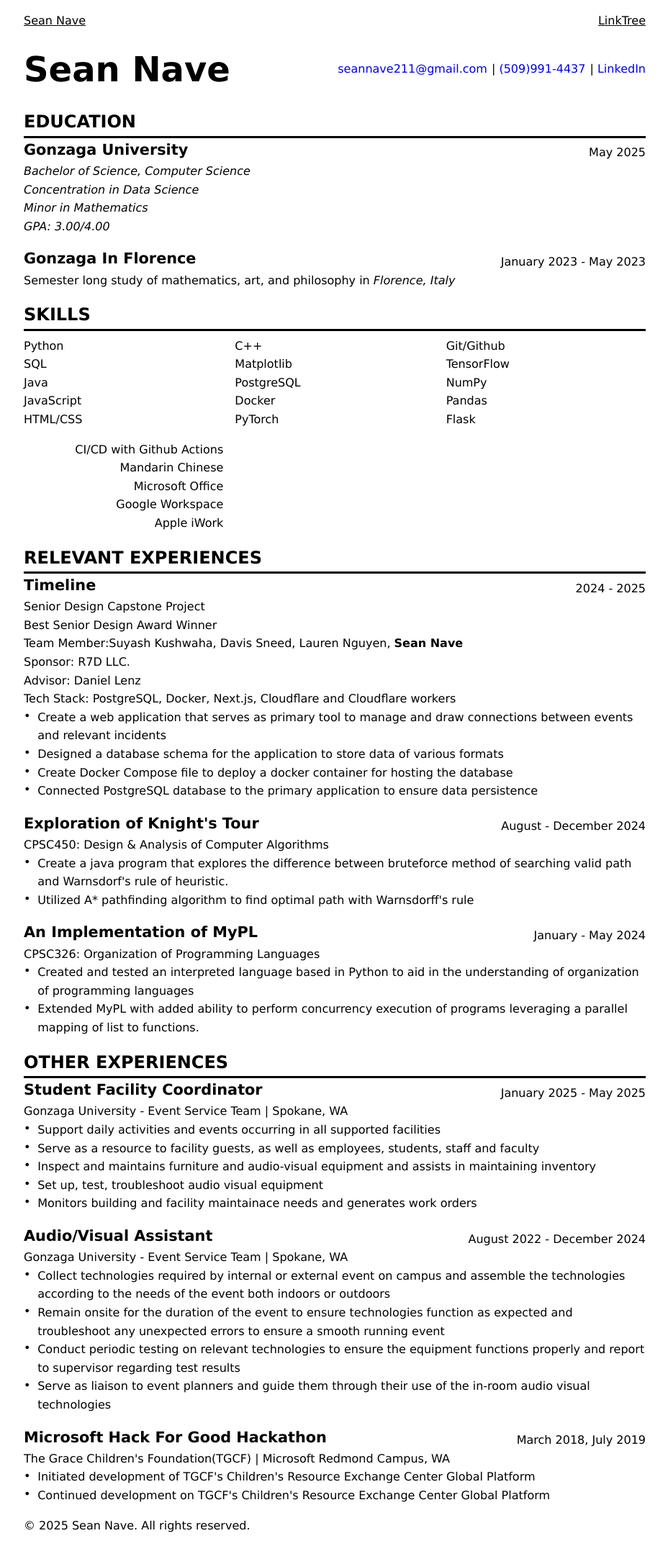
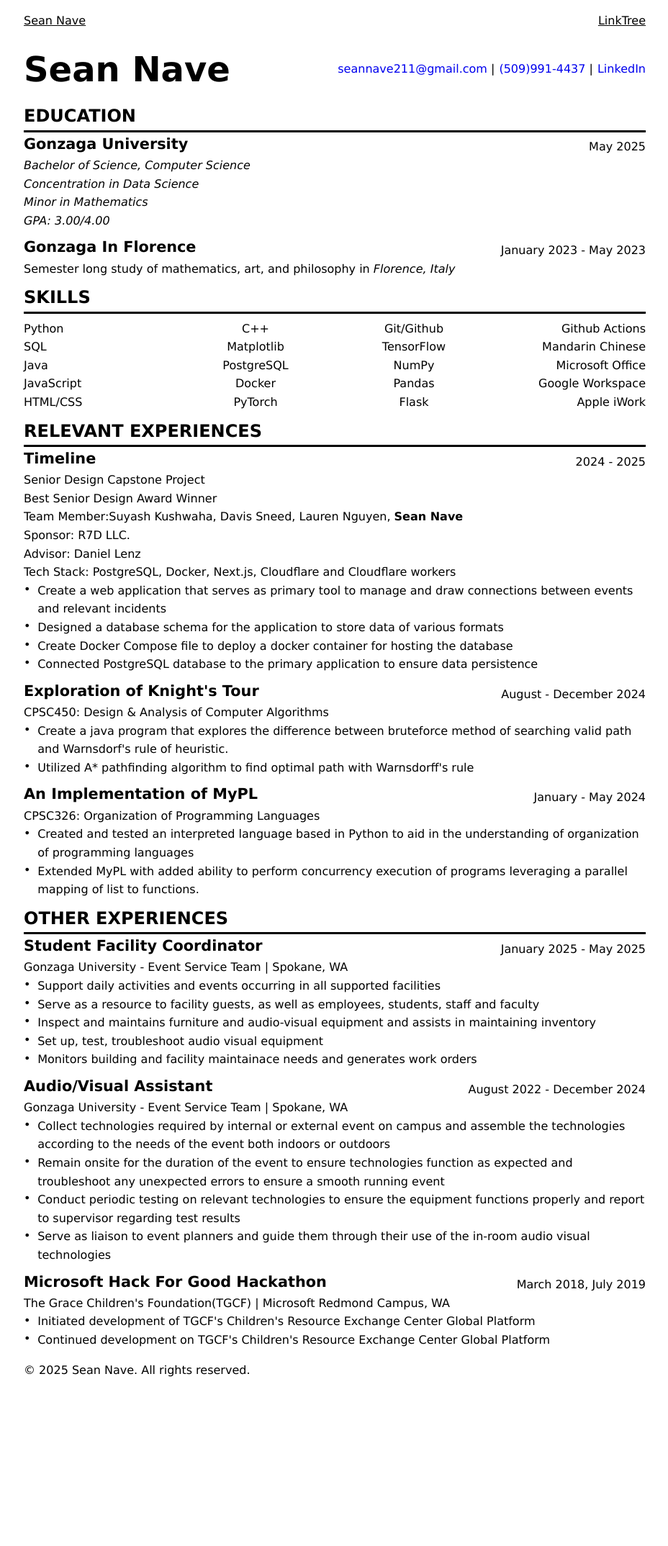
Before and after one commit to seannave211/personal_web, a Jekyll site: the page built from resume.html, in a window 1280 px wide. Shown: the whole page at 72% size, without its empty margins (175-1103 px from the left). Built offline with Jekyll 4.4.1, drawn with Linux system fonts in a browser that asks for light colours; after the commit the page ends 1932 px from its top, so only the background shows below that.

Commit message:
feat: update resume layout

```diff
--- a/assets/css/print.css
+++ b/assets/css/print.css
@@ -20,6 +20,10 @@
         text-decoration: none;
     }
 
+    .no_print {
+        display: none;
+    }
+
     header,
     footer {
         display: none !important;
--- a/assets/css/resume.css
+++ b/assets/css/resume.css
@@ -52,9 +52,9 @@ ol li::before {
     text-decoration: none;
 }
 
-#resume_head_links a:not(:last-child)::after {
+#resume_head_links a:not(:first-child)::before {
     content: "|"; /* separator */
-    margin-left: 6px;
+    margin-right: 6px;
     color: black;
 }
 
@@ -76,13 +76,13 @@ ol li::before {
 .entry_list {
     display: flex;
     flex-direction: column;
-    gap: 1rem;
+    gap: 0.5rem;
 }
 
 #resume {
     display: flex;
     flex-direction: column;
-    gap: 1rem;
+    gap: 0.5rem;
 }
 
 #resume_head {
@@ -102,7 +102,7 @@ ol li::before {
 
 #skill_grid {
     display: grid;
-    grid-template-columns: repeat(3, 1fr);
+    grid-template-columns: repeat(4, 1fr);
     gap: 1rem;
     margin-top: 0.5rem;
 }
@@ -113,12 +113,12 @@ ol li::before {
     height: fit-content;
 }
 
+#skill_grid .skill_grid_col:not(:last-child, :first-child) {
+    text-align: center;
+}
+
 .skill_grid_col#left_col {
     text-align: left;
-}
-
-.skill_grid_col#middle_col {
-    text-align: center;
 }
 
 .skill_grid_col#right_col {
--- a/resume.html
+++ b/resume.html
@@ -12,7 +12,9 @@ extra_css:
         <span id="resume_head_links">
             <a href="mailto:seannave211@gmail.com">seannave211@gmail.com</a>
             <a href="tel:+15099914437">(509)991-4437</a>
-            <a href="http://">LinkedIn</a>
+            <a href="https://www.linkedin.com/in/seannave/" class="no_print"
+                >LinkedIn</a
+            >
         </span>
     </div>
     <div id="education">
@@ -72,7 +74,7 @@ extra_css:
                 <p>Flask</p>
             </div>
             <div class="skill_grid_col" id="right_col">
-                <p>CI/CD with Github Actions</p>
+                <p>Github Actions</p>
                 <p>Mandarin Chinese</p>
                 <p>Microsoft Office</p>
                 <p>Google Workspace</p>
```
